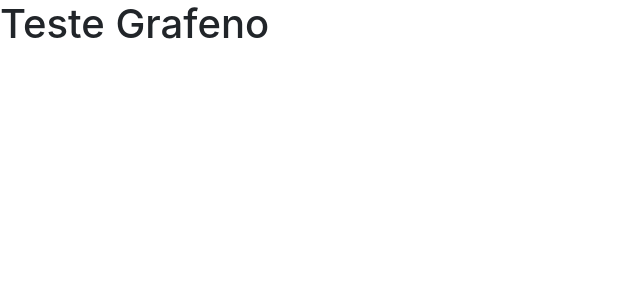
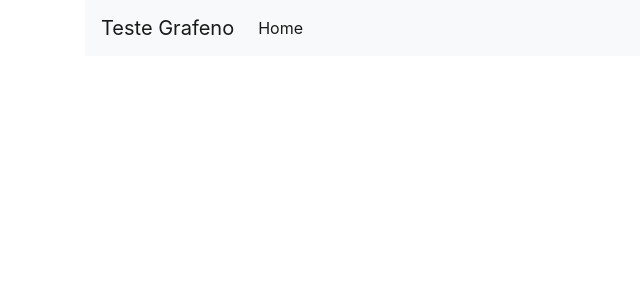
Before and after one commit to mgambati/teste-grafeno, a React (Create React App) app: page / in a window 1280 px wide. Shown: the top 300 px of the page, without its empty margins (0-640 px from the left). Built offline with nearby package versions, Linux system fonts and the light colour scheme.

Commit message:
Adiciona scaffold da Header

```diff
--- a/src/App.tsx
+++ b/src/App.tsx
@@ -1,11 +1,10 @@
 import React from "react";
+import { Header } from "./app/components/Header";
 
 function App() {
   return (
-    <div className="App">
-      <header className="App-header">
-        <h1>Teste Grafeno</h1>
-      </header>
+    <div className="container">
+      <Header />
     </div>
   );
 }
--- /dev/null
+++ b/src/app/components/Header.tsx
@@ -0,0 +1,29 @@
+import React, { FC } from "react";
+
+export const Header: FC = () => {
+  return (
+    <nav className="navbar navbar-expand-lg navbar-light bg-light">
+      <a className="navbar-brand" href="/">
+        Teste Grafeno
+      </a>
+      <button
+        className="navbar-toggler"
+        type="button"
+        data-toggle="collapse"
+        data-target="#navbarSupportedContent"
+      >
+        <span className="navbar-toggler-icon"></span>
+      </button>
+
+      <div className="collapse navbar-collapse" id="navbarSupportedContent">
+        <ul className="navbar-nav mr-auto">
+          <li className="nav-item active">
+            <a className="nav-link" href="/">
+              Home
+            </a>
+          </li>
+        </ul>
+      </div>
+    </nav>
+  );
+};
```
